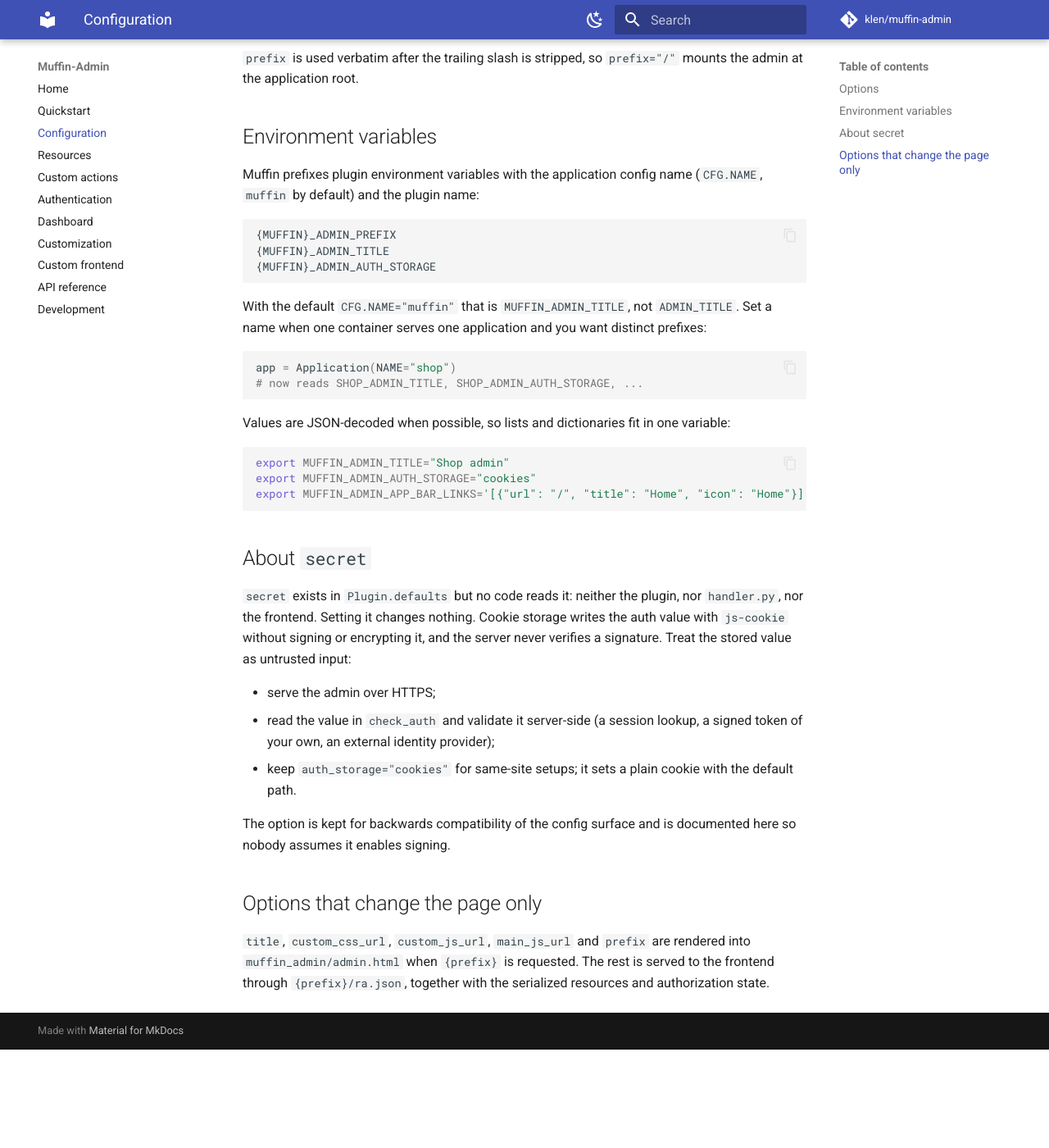
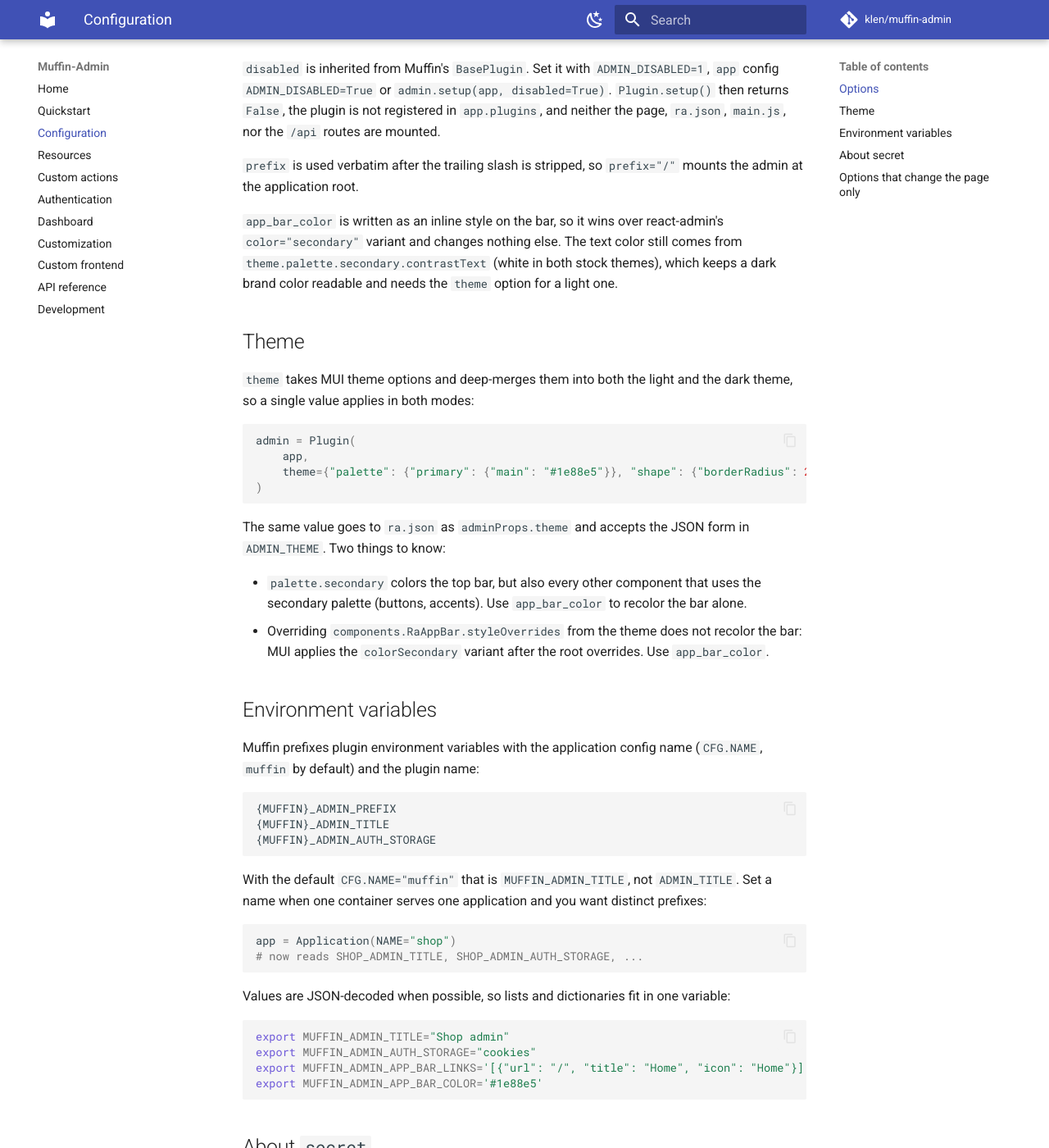
Before and after one commit to klen/muffin-admin, an MkDocs documentation site: the page built from docs/configuration.md, in a window 1280 px wide and 1400 px high, scrolled down 1781 px. Shown: the whole window at 82% size. Built offline with MkDocs 1.6.1 and Material for MkDocs 9.7.7, drawn with Linux system fonts in a browser that asks for light colours; comment, search, counter and statistics services are not loaded; before the commit the page ends 3061 px from its top, so only the background shows below that; some of the changed text lies outside the part shown.

Commit message:
feat: add app_bar_color option
Recolor the top bar alone: the color is applied as an inline style, so it beats MUI's colorSecondary variant without touching palette.secondary. Also document the theme option.

````diff
--- a/docs/configuration.md
+++ b/docs/configuration.md
@@ -33,6 +33,8 @@ admin = Plugin(app)
 | `auth_storage`      | `ADMIN_AUTH_STORAGE`     | `"localstorage"`                                    | `localstorage` or `cookies`; see [Authentication](auth.md) |
 | `auth_storage_name` | `ADMIN_AUTH_STORAGE_NAME`| `"muffin_admin_auth"`                               | Key of the stored auth value |
 | `app_bar_links`     | `ADMIN_APP_BAR_LINKS`    | `[{"url": "/", "icon": "Home", "title": "Home"}]`   | Links in the top bar; `icon` is a Material-UI icon name |
+| `app_bar_color`     | `ADMIN_APP_BAR_COLOR`    | `None`                                              | Background color of the top bar; see below |
+| `theme`             | `ADMIN_THEME`            | `None`                                              | MUI theme options merged into both the light and dark themes; see [Theme](#theme) |
 | `mutation_mode`     | `ADMIN_MUTATION_MODE`    | `"optimistic"`                                      | react-admin mutation mode: `pessimistic`, `optimistic` or `undoable` |
 | `help`              | `ADMIN_HELP`             | `None`                                              | Link to a help page, shown on the dashboard |
 | `locales`           | `ADMIN_LOCALES`          | `None`                                              | Translations merged with per-resource `locales`; see [Customization](customization.md#translations) |
@@ -46,6 +48,31 @@ the `/api` routes are mounted.
 
 `prefix` is used verbatim after the trailing slash is stripped, so `prefix="/"` mounts the
 admin at the application root.
+
+`app_bar_color` is written as an inline style on the bar, so it wins over react-admin's
+`color="secondary"` variant and changes nothing else. The text color still comes from
+`theme.palette.secondary.contrastText` (white in both stock themes), which keeps a dark brand
+color readable and needs the `theme` option for a light one.
+
+## Theme
+
+`theme` takes MUI theme options and deep-merges them into both the light and the dark theme,
+so a single value applies in both modes:
+
+```python
+admin = Plugin(
+    app,
+    theme={"palette": {"primary": {"main": "#1e88e5"}}, "shape": {"borderRadius": 2}},
+)
+```
+
+The same value goes to `ra.json` as `adminProps.theme` and accepts the JSON form in
+`ADMIN_THEME`. Two things to know:
+
+- `palette.secondary` colors the top bar, but also every other component that uses the
+  secondary palette (buttons, accents). Use `app_bar_color` to recolor the bar alone.
+- Overriding `components.RaAppBar.styleOverrides` from the theme does not recolor the bar:
+  MUI applies the `colorSecondary` variant after the root overrides. Use `app_bar_color`.
 
 ## Environment variables
 
@@ -72,6 +99,7 @@ Values are JSON-decoded when possible, so lists and dictionaries fit in one vari
 export MUFFIN_ADMIN_TITLE="Shop admin"
 export MUFFIN_ADMIN_AUTH_STORAGE="cookies"
 export MUFFIN_ADMIN_APP_BAR_LINKS='[{"url": "/", "title": "Home", "icon": "Home"}]'
+export MUFFIN_ADMIN_APP_BAR_COLOR='#1e88e5'
 ```
 
 ## About `secret`
````
Also changed, not shown: docs/frontend.md (+1 -1 lines), 4 other files.
